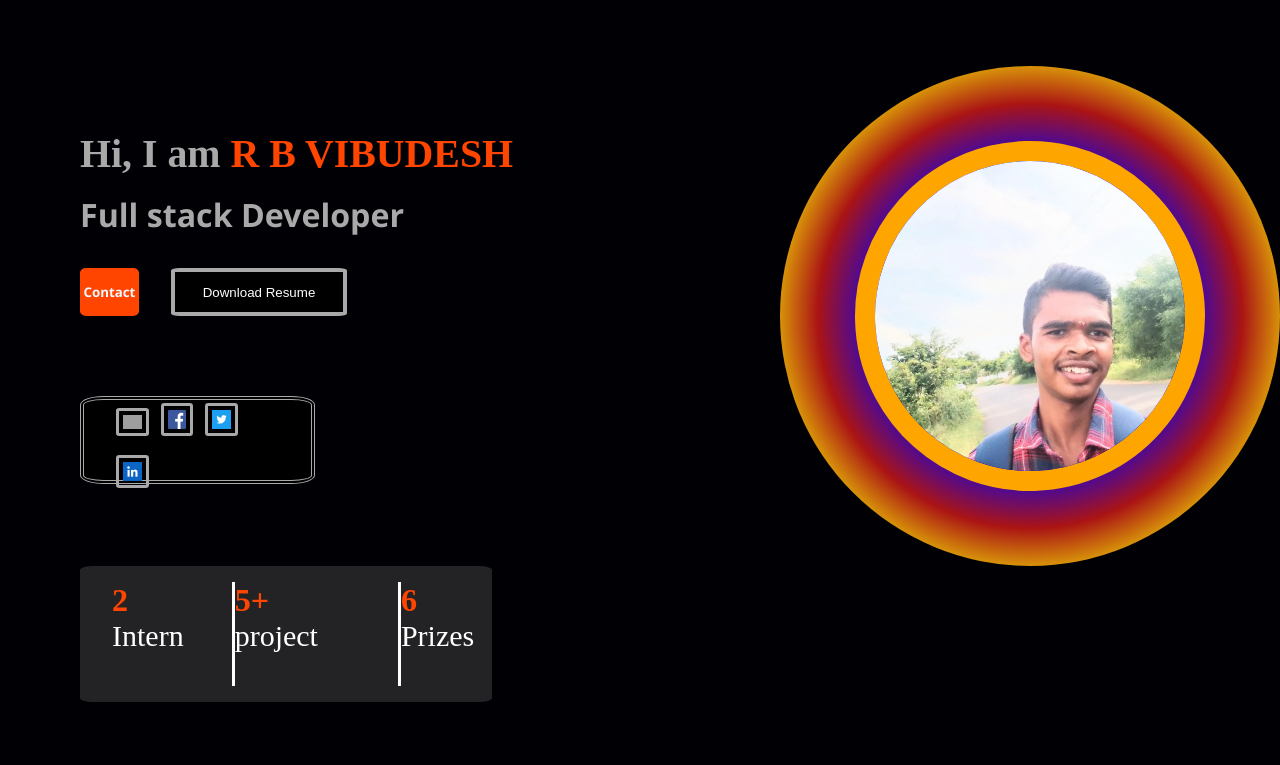
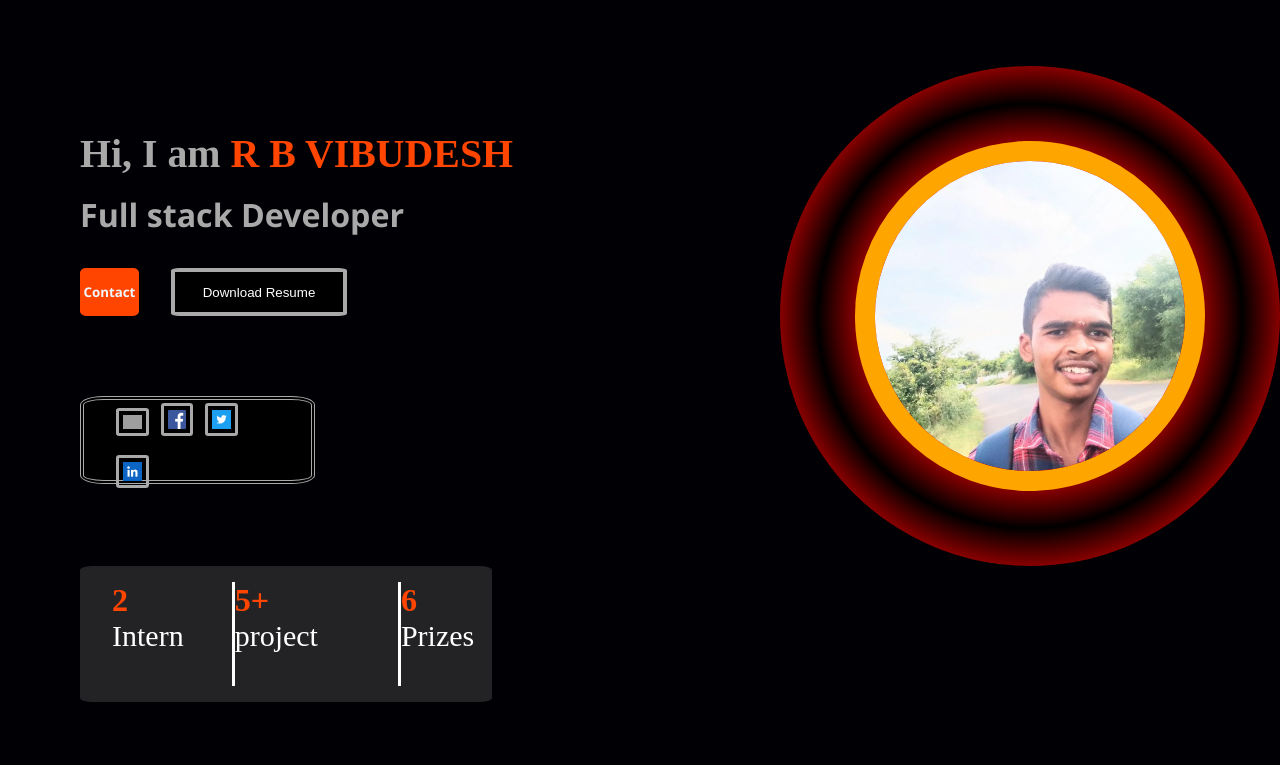
Before and after one commit to VIBUDESH07/My_portfolio, a Flask app: page / in a window 1280 px wide. Shown: the part 110-875 px from the top of the page. Run offline with Flask 3, Linux system fonts and the light colour scheme; grey boxes are pictures that could not be loaded.

Commit message:
Update index.css

```diff
--- a/static/index.css
+++ b/static/index.css
@@ -108,7 +108,7 @@ h1:hover{
     display: flex;
     border-radius: 50%;
     width:500px;
-    background: radial-gradient(circle, rgb(204, 67, 67) 20%, blue 40%, rgb(170, 20, 20) 60%, yellow 80%, orange 100%);
+    background: radial-gradient(circle, rgb(195, 36, 36) 20%, rgb(255, 0, 0) 40%, rgb(0, 0, 0) 60%, rgb(255, 0, 0) 80%, rgb(212, 71, 71) 100%);
     height: 500px;
     margin-left: 7rem;
     margin-top: -4rem;
@@ -129,9 +129,6 @@ h1:hover{
     transform: rotate(20deg) scale(1.1);
 }
 
-.circle:hover {
-    background: radial-gradient(circle, rgb(67, 167, 204) 20%, rgb(204, 255, 0) 40%, rgb(170, 20, 113) 60%, rgb(255, 0, 0) 80%, orange 100%);
-}
 .contact{
     display: flex;
     align-items: center;
```
